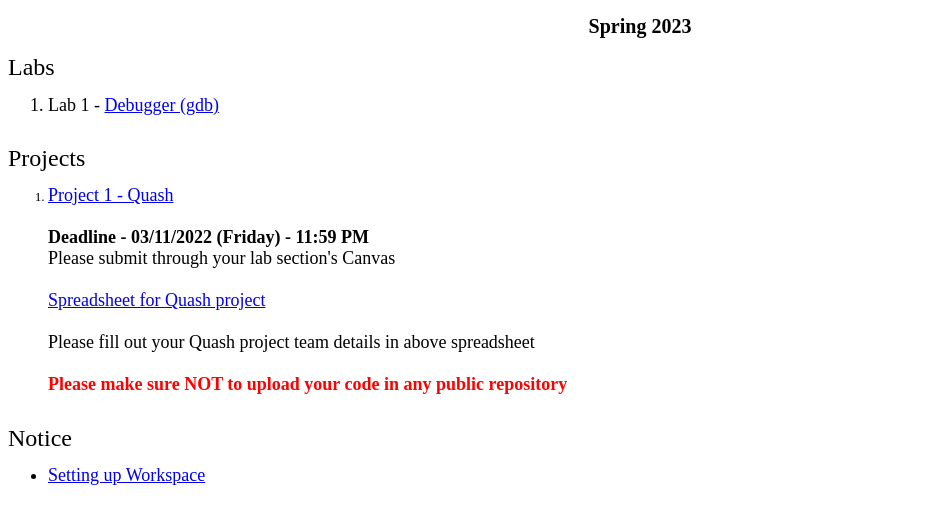
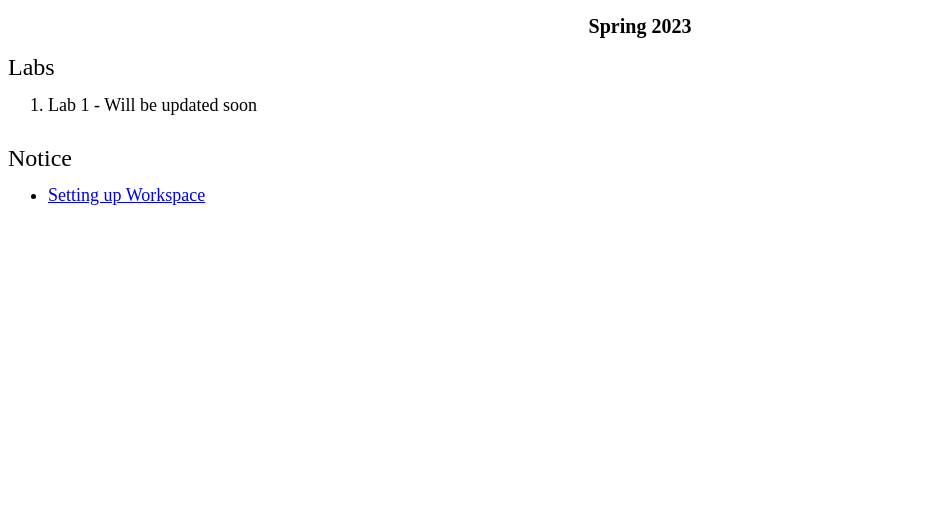
Before and after one commit to zarrar1607/KUEECS678-Fall2023, a plain HTML site: page index.html in a window 1280 px wide. Shown: the part 42-566 px from the top of the page, without its empty margins (0-951 px from the left). Drawn offline with Linux system fonts and the light colour scheme.

Commit message:
Updated index page

```diff
--- a/index.html
+++ b/index.html
@@ -38,17 +38,11 @@
 
 <font size="+2">Labs</font>
 <ol>
-    <font size="+1"><li>Lab 1 - <a href="Lab1/lab1_gdb.html">Debugger (gdb)</a></li></font><br>
+    <font size="+1"><li>Lab 1 - Will be updated soon </a></li></font><br>
 </ol>
 
 
-<font size="+2">Projects</font>
-<ol>
 
-
-    <font size="+1"></font><li><font size="+1"><a href="projects/quash/doc/html/index.html">Project 1 - Quash</a><br><br><b>Deadline - 03/11/2022 (Friday) - 11:59 PM</b><br>Please submit through your lab section's Canvas<br> <br><a href="https://docs.google.com/spreadsheets/d/19k2u9T33kAppijg0htkrhsAioR6LKY4bWfe4pvB4KpU/edit?usp=sharing"> Spreadsheet for Quash project </a><br><br>Please fill out your Quash project team details in above spreadsheet<br><br><b><font color="red">Please make sure NOT to upload your code in any public repository</font></b></font></li><br>
-
- </ol>
 
 
 <font size="+2">Notice</font>
```
